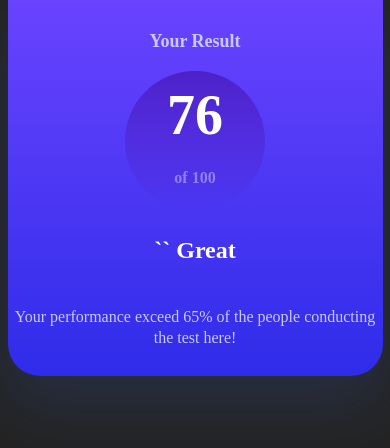
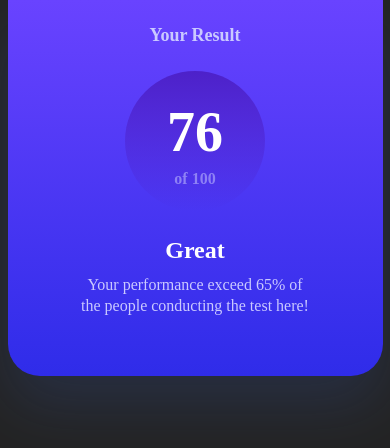
Before and after one commit to Cor4zon/JUST-SEE-THIS, a React (Vite) app in the folder 1-Results-Summary-Component/: page / in a window 390 px wide. Shown: the top 448 px of the page. Built offline with nearby package versions, Linux system fonts and the light colour scheme.

Commit message:
Finish ResultCard mobile design

```diff
--- a/1-Results-Summary-Component/src/components/result-card/ResultCard.jsx
+++ b/1-Results-Summary-Component/src/components/result-card/ResultCard.jsx
@@ -9,10 +9,10 @@ const ResultCard = () => {
                 <p className="result-score">76</p>
                 <p className="result-of-100">of 100</p>
             </div>
-            <p className="h3">`` Great</p>
+            <p className="h3">Great</p>
             <p className="result-info">
-                Your performance exceed 65% of the people conducting the test
-                here!
+                Your performance exceed 65% of <br /> the people conducting the
+                test here!
             </p>
         </div>
     )
--- a/1-Results-Summary-Component/src/components/result-card/ResultCard.scss
+++ b/1-Results-Summary-Component/src/components/result-card/ResultCard.scss
@@ -9,12 +9,17 @@
     border-radius: 0px 0px 32px 32px;
     display: flex;
     flex-direction: column;
-    justify-content: center;
     align-items: center;
     width: 375px;
     height: 376px;
 
+    p {
+        margin: 0;
+        margin-top: 24px;
+    }
+
     .result-header {
+        margin-top: 24px;
         font-family: 'Hanken Grotesk';
         font-style: normal;
         font-weight: 700;
@@ -26,6 +31,8 @@
     }
 
     .result-circle {
+        margin-top: 24px;
+        position: relative;
         width: 140px;
         height: 140px;
         border-radius: 100px;
@@ -35,10 +42,10 @@
             rgba(37, 33, 201, 0) 100%,
             rgba(37, 33, 201, 0) 100%
         );
-        display: flex;
-        flex-direction: column;
-        justify-content: center;
-        align-items: center;
+        // display: flex;
+        // flex-direction: column;
+        // justify-content: center;
+        // align-items: center;
     }
 
     .result-score {
@@ -50,6 +57,7 @@
         text-align: center;
         color: #ffffff;
         margin: 0;
+        margin-top: 25px;
     }
 
     .result-of-100 {
@@ -61,6 +69,8 @@
         color: #cac9ff;
         mix-blend-mode: normal;
         opacity: 0.52;
+        margin: 0;
+        margin-bottom: 22px;
     }
 
     .h3 {
@@ -82,8 +92,9 @@
         font-weight: 500;
         font-size: 16px;
         line-height: 21px;
+        margin-top: 8px;
+        padding: 0 15%;
         text-align: center;
-
         /* Light Blue */
 
         color: #cac9ff;
```
